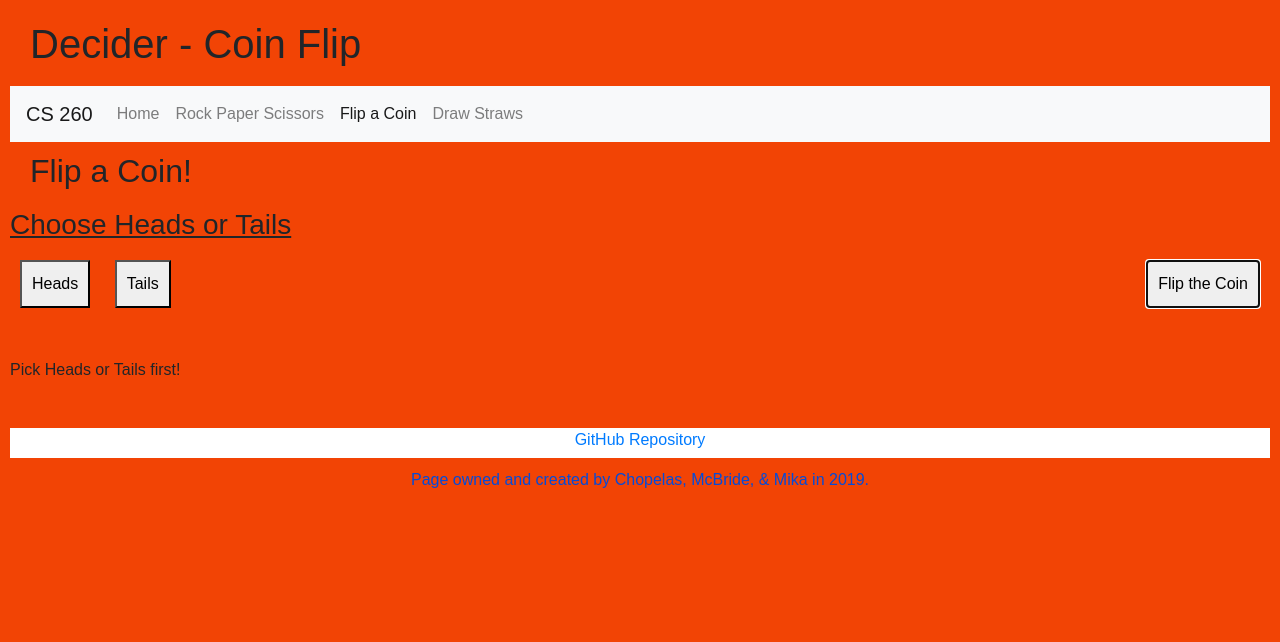
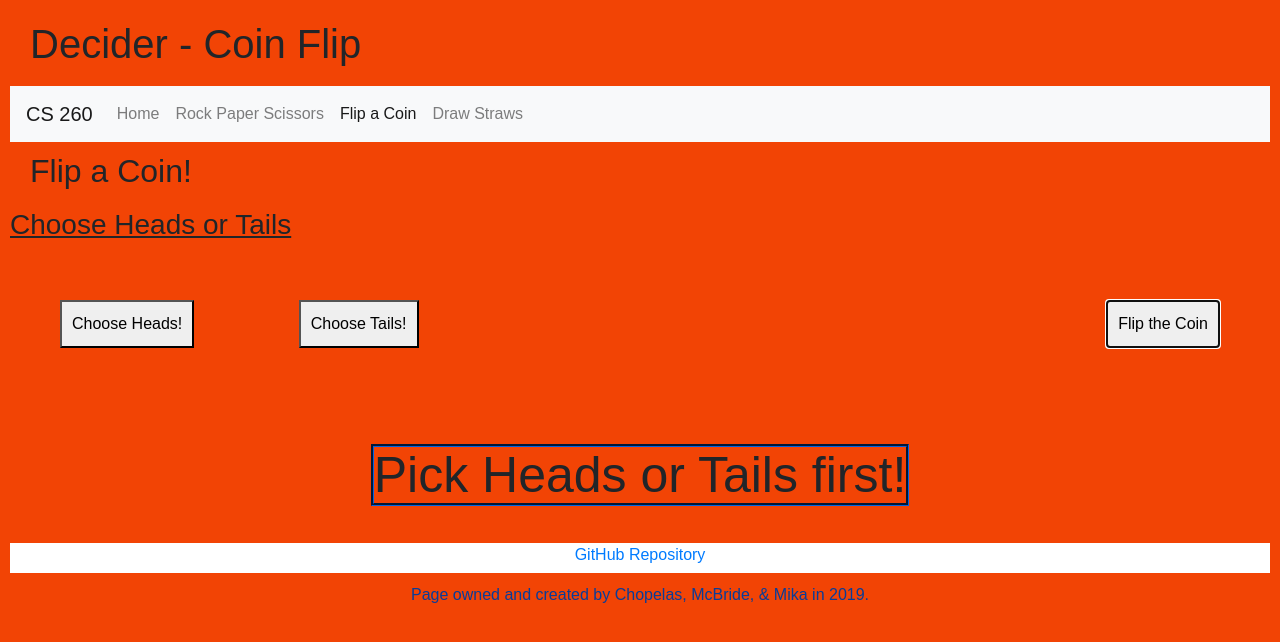
Before and after one commit to tesshoughton/Decider, a plain HTML site: page pages/CoinFlip.html in a window 1280 px wide. Both pictures are taken after a click on the button "Flip the Coin". Drawn offline with nearby package versions, Linux system fonts and the light colour scheme; a web font is replaced by a local one.

Commit message:
Made the coinflip page look a little better. Might be good enough for the first project.

```diff
--- a/css/styles.css
+++ b/css/styles.css
@@ -16,7 +16,7 @@ h2 {
 }
 
 button {
-    margin: 10px;
+    margin: 50px;
     padding: 10px;
 }
 
@@ -39,7 +39,7 @@ button {
    height: 30px;
    background-color: #FFFFFF;
    text-align: center;
-   color: #044BD9;
+   color: #093c99;
 }
 
 #body {
@@ -50,12 +50,27 @@ button {
     text-align: center;
 }
 
+#result {
+    display: inline;
+    font-size: 50px;
+}
+
+#choice {
+    font-size: 25px;
+    margin-left: 100px;
+}
+
+#coin {
+    font-size: 25px;
+    margin-right: 50px;
+}
+
 .img {
     padding: 20px;
 }
 
 /* Color Theme Swatches in Hex
-.ZA-SHARE-EXPO-2017:TRY-TRY-SEE-|-2017雜學校:有敢擇學-主視覺設計-1-hex { color: #044BD9; }
+.ZA-SHARE-EXPO-2017:TRY-TRY-SEE-|-2017雜學校:有敢擇學-主視覺設計-1-hex { color: #093c99; }
 .ZA-SHARE-EXPO-2017:TRY-TRY-SEE-|-2017雜學校:有敢擇學-主視覺設計-2-hex { color: #0455BF; }
 .ZA-SHARE-EXPO-2017:TRY-TRY-SEE-|-2017雜學校:有敢擇學-主視覺設計-3-hex { color: #033E8C; }
 .ZA-SHARE-EXPO-2017:TRY-TRY-SEE-|-2017雜學校:有敢擇學-主視覺設計-4-hex { color: #F24405; }
--- a/pages/CoinFlip.html
+++ b/pages/CoinFlip.html
@@ -41,13 +41,13 @@
         <body>
             <h2>Flip a Coin!</h2>
             <h3><u>Choose Heads or Tails</u></h3>
-            <button onclick="PickHeads()">Heads</button>
-            <button onclick="PickTails()">Tails</button>
+            <button onclick="PickHeads()">Choose Heads!</button>
+            <button onclick="PickTails()">Choose Tails!</button>
             <button onclick="FlipCoin()" style="float: right">Flip the Coin</button>
             <p id="coin"></p>
             <p id="choice"></p>
             <br>
-            <div>
+            <div style="text-align: center">
               <p id="result"></p>
             </div>
 
@@ -83,12 +83,15 @@
                     break;
                 }
 
-                if(heads != false && tails != false) {
+                if((heads == false && tails ==true)
+                  || (heads == true && tails == false)) {
                   document.getElementById("coin").style.float="right";
-                  document.getElementById("coin").style.marginTop="25px";
-                  document.getElementById("coin").innerHTML = answer;
+                  document.getElementById("coin").style.marginTop="70px";
+                  document.getElementById("coin").innerHTML = "It was " + answer;
                 }
 
+                document.getElementById("result").style.borderStyle="groove";
+                document.getElementById("result").style.borderColor="#033E8C";
                 if(num == 1 && heads == true) {
                   document.getElementById("result").innerHTML = "You won!";
                 }
```
